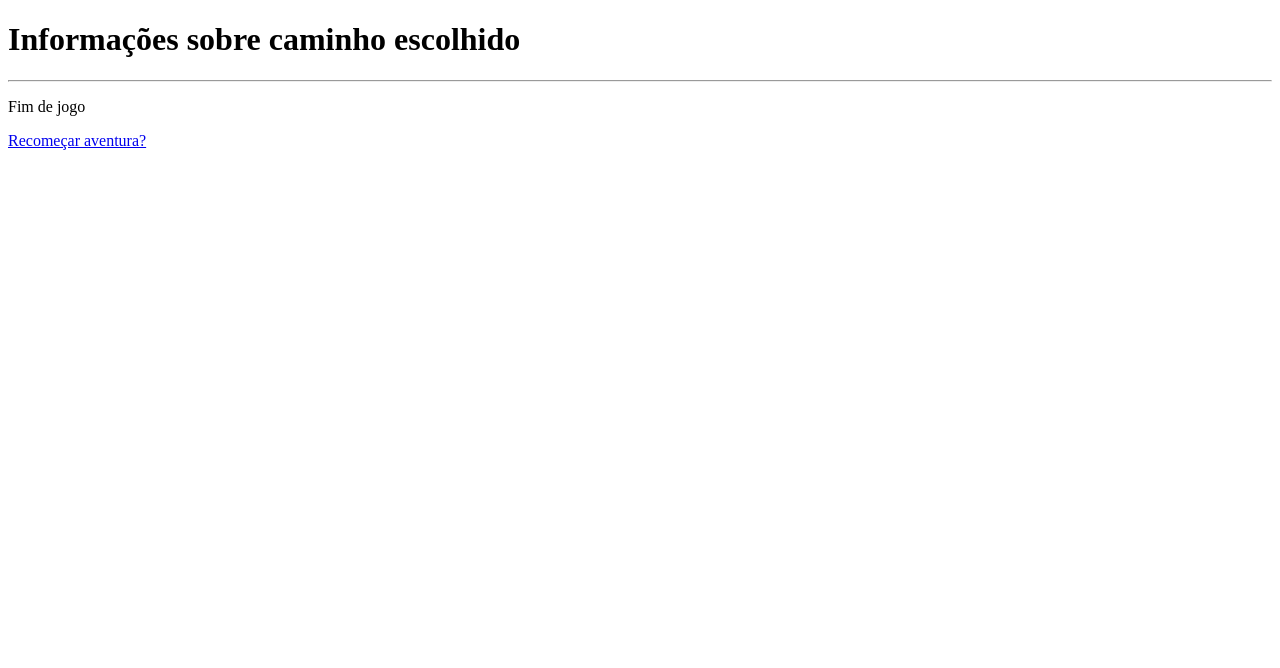
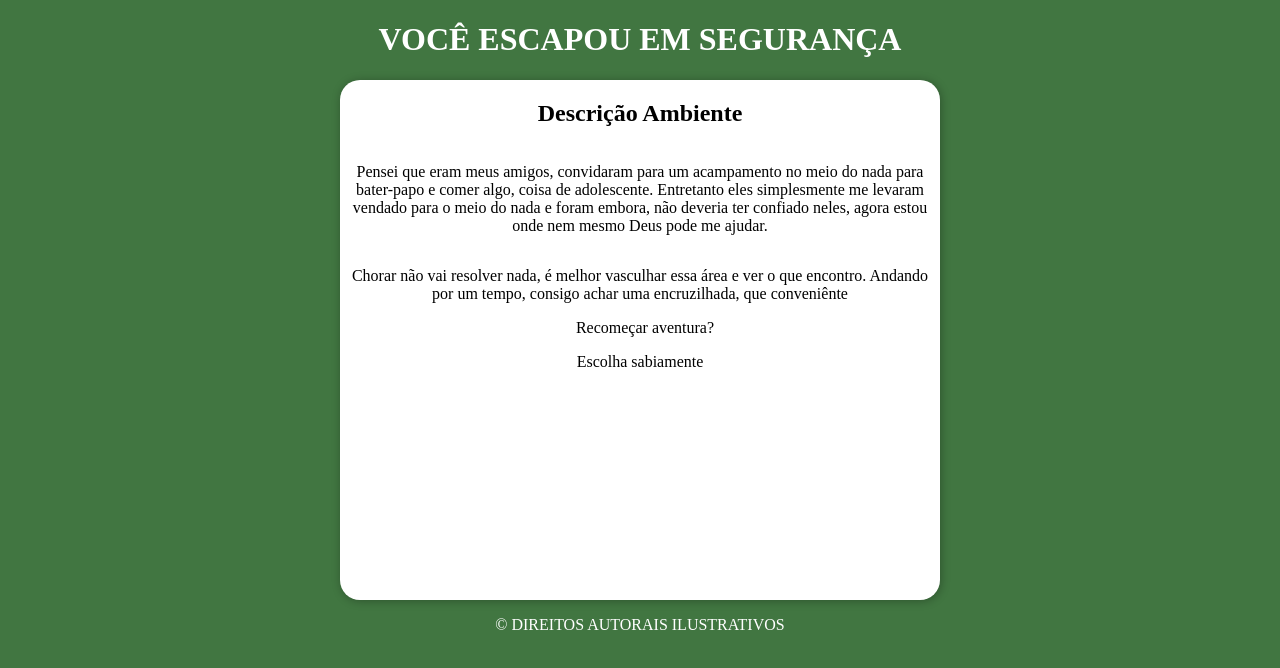
Before and after one commit to JoaoMeloReis/Aventura-solo, a plain HTML site: page fim.html in a window 1280 px wide. Drawn offline with Linux system fonts and the light colour scheme.

Commit message:
Atualização teste fim.html

```diff
--- a/fim.html
+++ b/fim.html
@@ -6,13 +6,29 @@
     <meta name="viewport" content="width=device-width, initial-scale=1.0">
     <title>No busao
     </title>
+    <link rel="stylesheet" href="./assets/style/encruzilhada.css">
 </head>
 
 <body>
-    <h1>Informações sobre caminho escolhido</h1>
-    <hr>
-    <p>Fim de jogo</p>
-    <a href="/encruzilhada.html">Recomeçar aventura?</a>
+    <h1>VOCÊ ESCAPOU EM SEGURANÇA</h1>
+
+    <div class="main">
+        <h2>Descrição Ambiente</h2>
+        <p>Pensei que eram meus amigos, convidaram para um acampamento no meio do nada para bater-papo e comer algo,
+            coisa de adolescente. Entretanto eles simplesmente me levaram vendado para o meio do nada e foram embora,
+            não deveria ter confiado neles, agora estou onde nem mesmo Deus pode me ajudar.</p>
+        <p>
+            Chorar não vai resolver nada, é melhor vasculhar essa área e ver o que encontro.
+            Andando por um tempo, consigo achar uma encruzilhada, que conveniênte
+        </p>
+        <div class="child">
+            <a href="/encruzilhada.html">Recomeçar aventura?</a>
+        </div>
+        <footer>
+            <p>Escolha sabiamente</p>
+        </footer>
+    </div>
+    <p class="copr">© DIREITOS AUTORAIS ILUSTRATIVOS</p>
 </body>
 
 </html>
```
